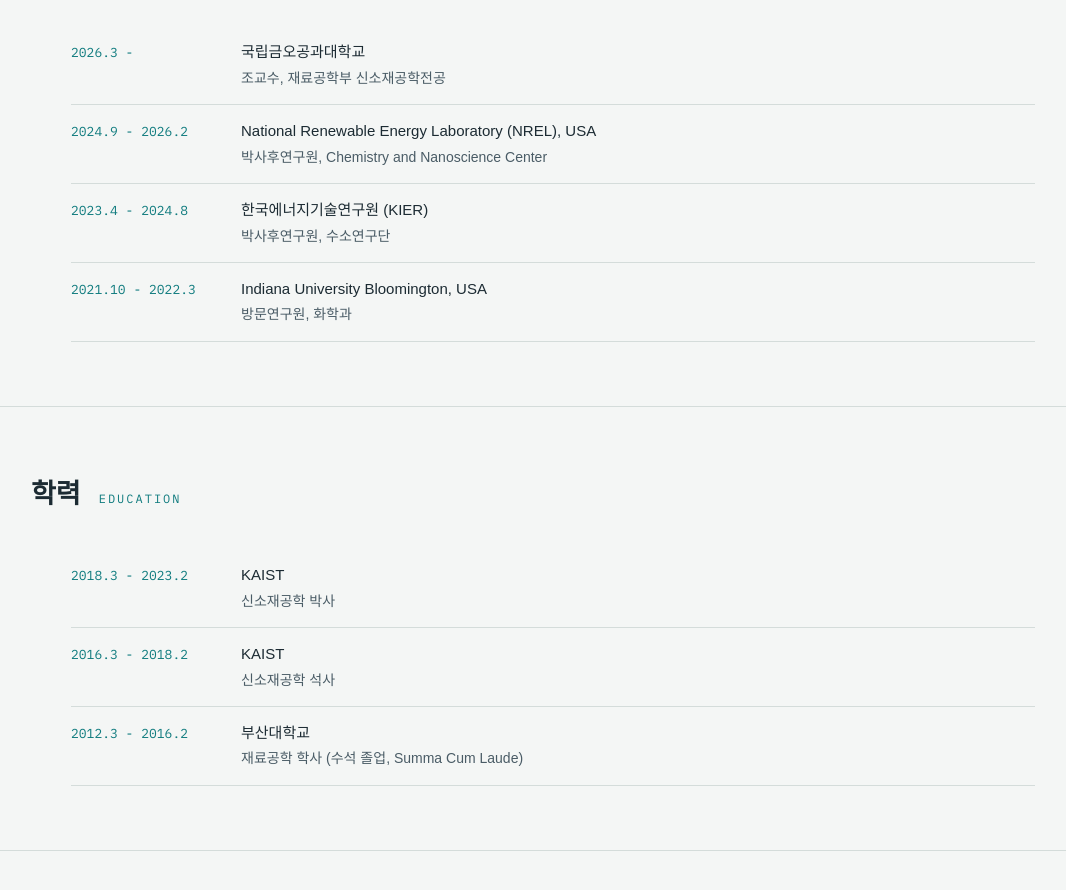
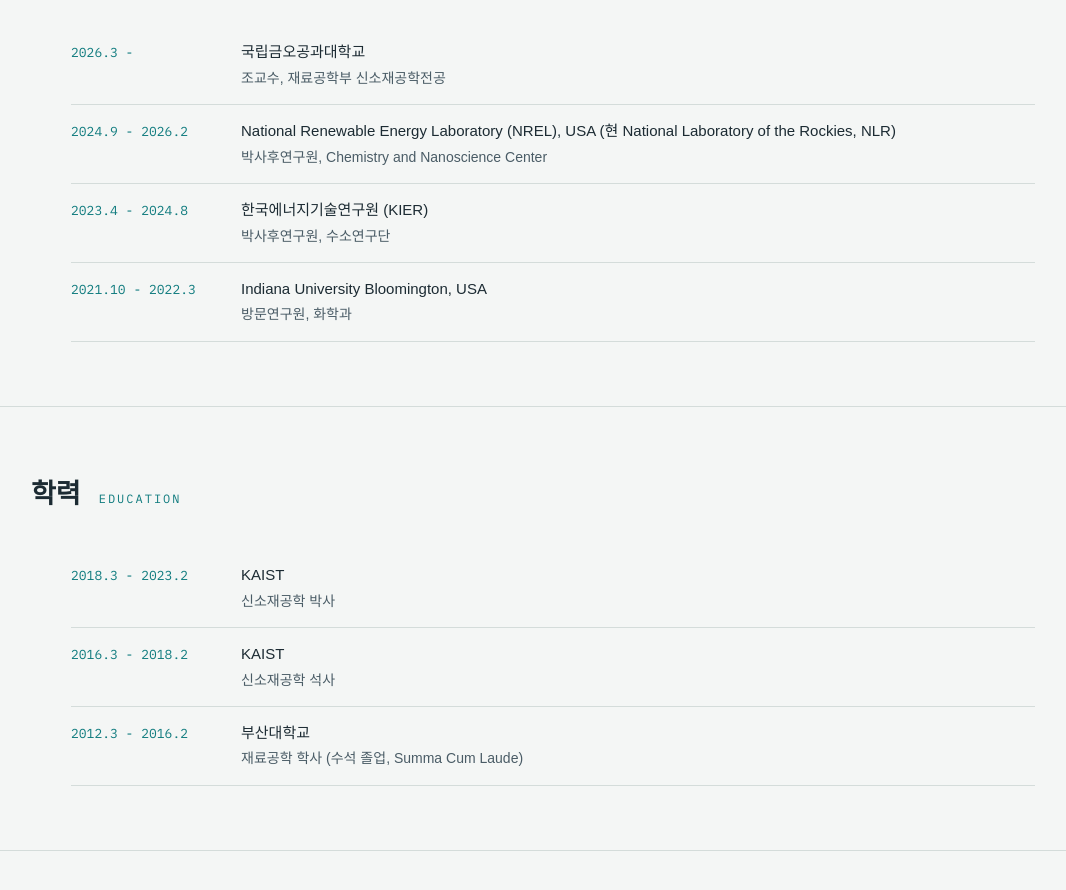
Before and after one commit to cmsl-kit/cmsl-kit.github.io, a plain HTML site: page professor.html in a window 1280 px wide. Shown: the part 860-1750 px from the top of the page, without its empty margins (107-1173 px from the left). Drawn offline with Linux system fonts and the light colour scheme; a web font is replaced by a local one.

Commit message:
Add files via upload

```diff
--- a/professor.html
+++ b/professor.html
@@ -37,7 +37,7 @@
   <ul class="timeline">
     <li><span class="d">2026.3 -</span><span><span class="org"><span class="lang-ko">국립금오공과대학교</span><span class="lang-en">Kumoh National Institute of Technology (KIT)</span></span>
       <div class="desc"><span class="lang-ko">조교수, 재료공학부 신소재공학전공</span><span class="lang-en">Assistant Professor, Dept. of Materials Science and Engineering</span></div></span></li>
-    <li><span class="d">2024.9 - 2026.2</span><span><span class="org">National Renewable Energy Laboratory (NREL), USA</span>
+    <li><span class="d">2024.9 - 2026.2</span><span><span class="org">National Renewable Energy Laboratory (NREL), USA <span class="lang-ko">(현 National Laboratory of the Rockies, NLR)</span><span class="lang-en">(now National Laboratory of the Rockies, NLR)</span></span>
       <div class="desc"><span class="lang-ko">박사후연구원, Chemistry and Nanoscience Center</span><span class="lang-en">Postdoctoral Researcher, Chemistry and Nanoscience Center</span></div></span></li>
     <li><span class="d">2023.4 - 2024.8</span><span><span class="org"><span class="lang-ko">한국에너지기술연구원 (KIER)</span><span class="lang-en">Korea Institute of Energy Research (KIER)</span></span>
       <div class="desc"><span class="lang-ko">박사후연구원, 수소연구단</span><span class="lang-en">Postdoctoral Researcher, Hydrogen Research Department</span></div></span></li>
```
